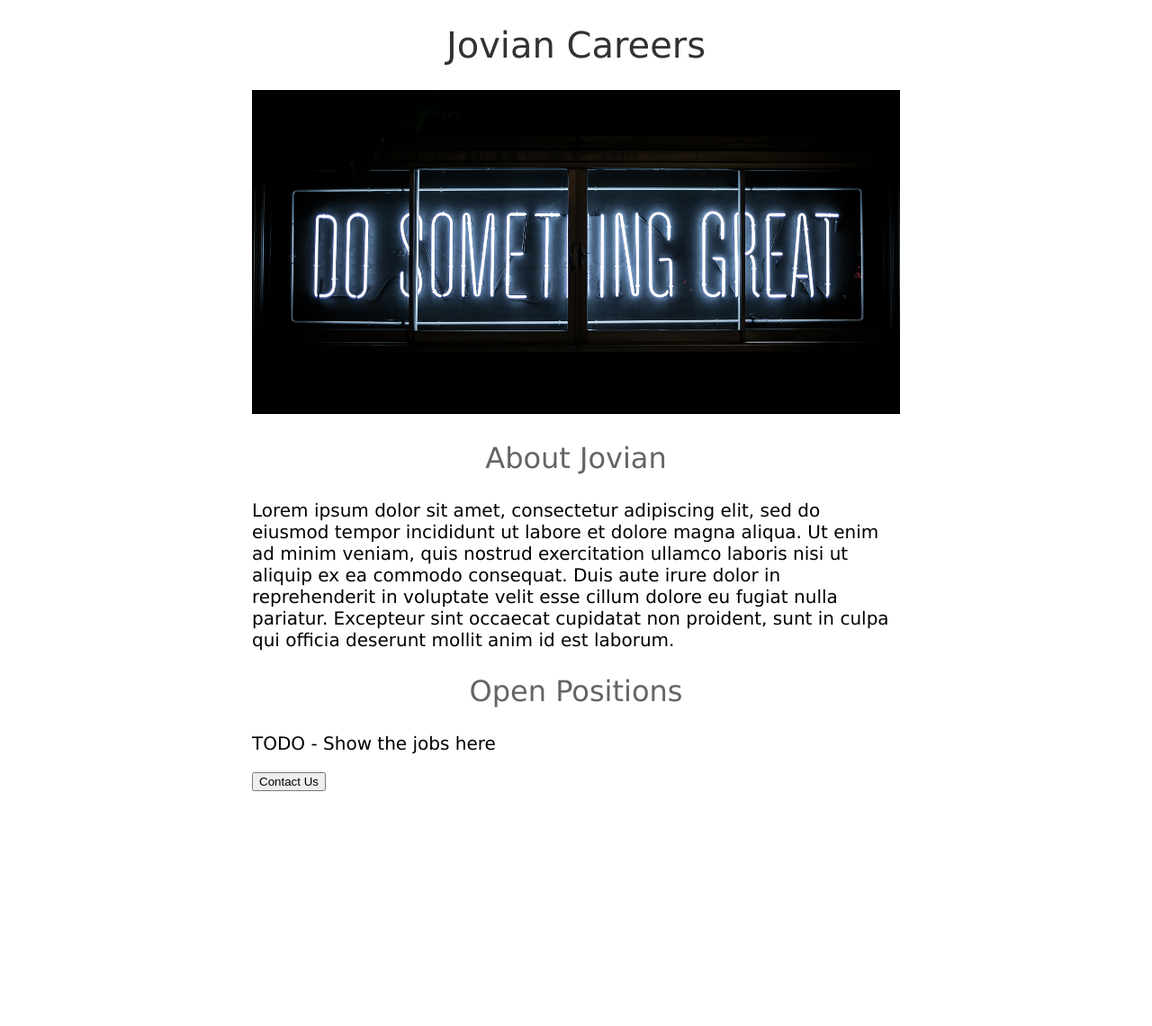
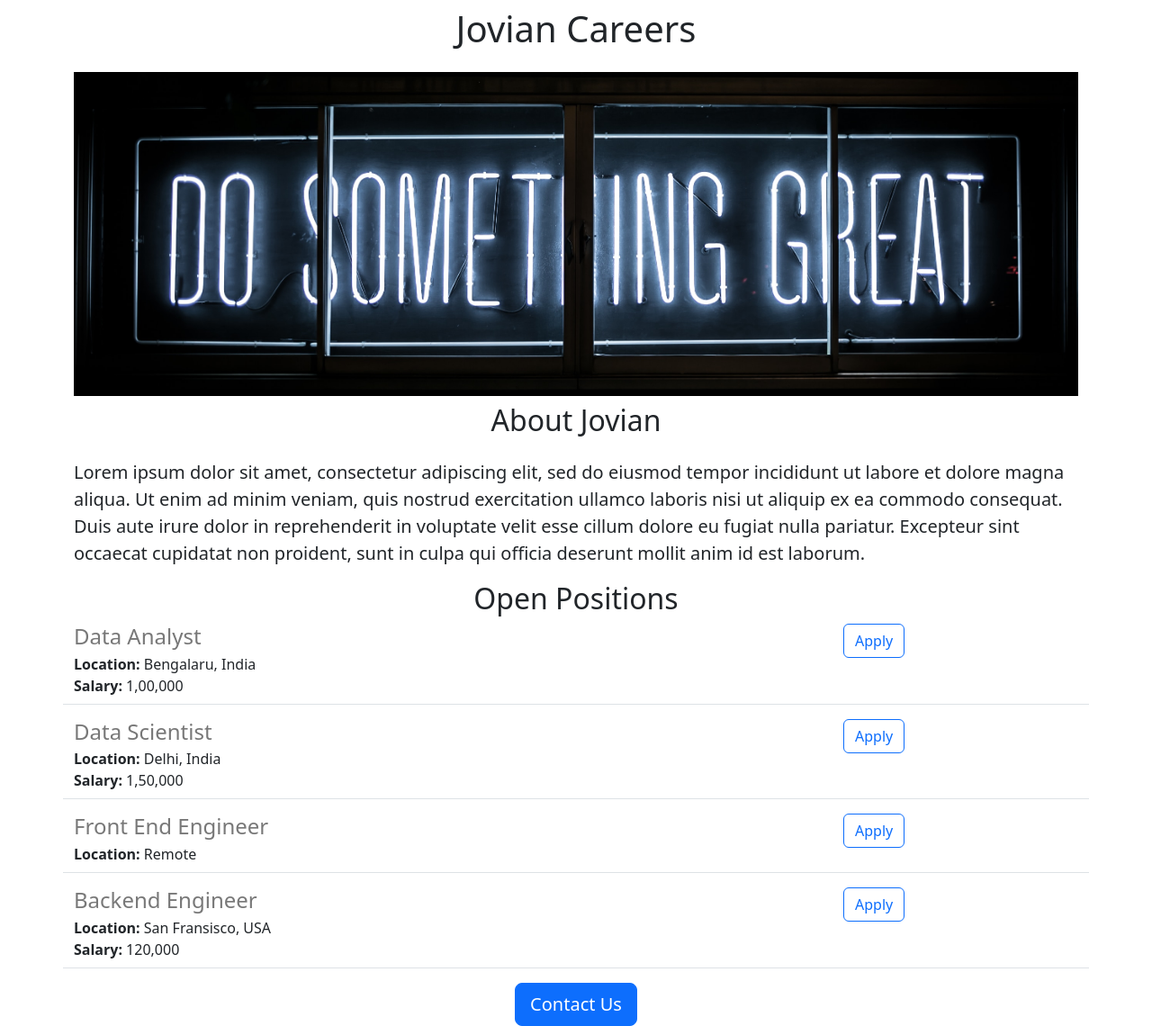
Before and after one commit to Ithinkyoushouldleave/jovian-website-tutorial, a Flask app: page / in a window 1280 px wide. Shown: the whole page at 90% size. Before the commit the page ends 879 px from the top, so only its background shows below. Run offline with Flask 3, Linux system fonts and the light colour scheme.

Commit message:
Mid way through tutoriak
mid way through tutorial

```diff
--- a/app.py
+++ b/app.py
@@ -1,10 +1,40 @@
-from flask import Flask, render_template
+from flask import Flask, render_template, jsonify
 
 app = Flask(__name__)
 
+JOBS = [{
+
+  'id' : 1,
+  'title': 'Data Analyst',
+  'location': 'Bengalaru, India',
+  'salary': '1,00,000',
+},
+  {'id' : 2,
+  'title': 'Data Scientist',
+  'location': 'Delhi, India',
+  'salary': '1,50,000',
+
+},
+  {'id' : 3,
+    'title': 'Front End Engineer',
+    'location': 'Remote',
+
+
+  },
+
+    {'id' : 4,
+      'title': 'Backend Engineer',
+      'location': 'San Fransisco, USA',
+      'salary': '120,000',
+
+    }]
+
 @app.route("/")
 def home():
-    return render_template ("home.html")
+    return render_template ("home.html", jobs=JOBS, company_name = 'Jovian')
 
+@app.route("/jobs")
+def list_jobs():
+  return jsonify(JOBS)
 if  __name__ == "__main__":
   app.run(host="0.0.0.0", debug=True)
--- a/templates/home.html
+++ b/templates/home.html
@@ -2,50 +2,36 @@
 <html>
   <head>
     <title>Jovian Careers</title>
+    <meta charset="utf-8">
+    <meta name="viewport" content="width=device-width, initial-scale=1">
+    <link href="https://cdn.jsdelivr.net/npm/bootstrap@5.3.2/dist/css/bootstrap.min.css" rel="stylesheet" integrity="sha384-T3c6CoIi6uLrA9TneNEoa7RxnatzjcDSCmG1MXxSR1GAsXEV/Dwwykc2MPK8M2HN" crossorigin="anonymous">
     <style>
-      h1{
-        font-size: 40px;
-        font-family: Verdana;
-        font-weight: normal;
-        color: rgb(50, 50, 50);
-        text-align:center;
-       }
-
       #banner {
+        height: 360px;
         width: 100%;
-        height:360px;
         object-fit: cover;
-
       }
-      h2{
-        font-size: 32px;
-        font-family: Verdana;
-        font-weight: normal;
-        color: rgb(100, 100, 100);
-        text-align:center;
-
-      }
-      p{
-        font-family: Verdana;
-        font-size: 20px;
-        text-align:left;
-        font-weight: normal;
-      }
-      #container{
-        max-width: 720px;
-        margin: 0 auto 0 auto;
-
     </style>
+    </head>
   </head>
   <body>
-    <div id="container">
-    <h1>Jovian Careers</h1>
-    <img id="banner" src="https://jovian-website-tutorial-1.julianmalenda.repl.co/static/banner.jpg" height= "320">
-    <h2>About Jovian</h2>
-    <p>Lorem ipsum dolor sit amet, consectetur adipiscing elit, sed do eiusmod tempor incididunt ut labore et dolore magna aliqua. Ut enim ad minim veniam, quis nostrud exercitation ullamco laboris nisi ut aliquip ex ea commodo consequat. Duis aute irure dolor in reprehenderit in voluptate velit esse cillum dolore eu fugiat nulla pariatur. Excepteur sint occaecat cupidatat non proident, sunt in culpa qui officia deserunt mollit anim id est laborum.</p>
-    <h2>Open Positions</h2>
-    <p>TODO - Show the jobs here</p>
-    <button>Contact Us</button>
+    <div class="container">
+    <h1 class="text-center mt-2 mb-4">{{company_name}} Careers</h1>
+    <img class = "img-fluid" id="banner" src="https://jovian-website-tutorial-1.julianmalenda.repl.co/static/banner.jpg" height= "320">
+    <h2 class = "text-center mt-2 mb-4">About Jovian</h2>
+    <p class = "lead">Lorem ipsum dolor sit amet, consectetur adipiscing elit, sed do eiusmod tempor incididunt ut labore et dolore magna aliqua. Ut enim ad minim veniam, quis nostrud exercitation ullamco laboris nisi ut aliquip ex ea commodo consequat. Duis aute irure dolor in reprehenderit in voluptate velit esse cillum dolore eu fugiat nulla pariatur. Excepteur sint occaecat cupidatat non proident, sunt in culpa qui officia deserunt mollit anim id est laborum.</p>
+    <h2 class = "text-center mt-2 mb-4; margin-bottom:4px;">Open Positions</h2>
+      <div>
+      {% for job in jobs %}
+      {% include 'jobitem.html' %}
+      {% endfor %}
+      </div>
+      <div class = "text-center">
+    <button class = "btn btn-primary btn-lg">
+      Contact Us
+    </button>
+      </div>
     </div>
   </body>
+
 </html>
--- /dev/null
+++ b/templates/jobitem.html
@@ -0,0 +1,17 @@
+<div class = "border-bottom row" style = "margin-bottom: 16px; padding-bottom: 8px;">
+  <div class = 'col-9'>
+  <h4 style = "color: rgb(120, 120, 120); margin-bottom: 4px;">{{job['title']}}</h4>
+  <div><b>
+    Location:</b> {{job['location']}}
+
+  </div>
+  {% if 'salary' in job %}
+  <div><b>
+    Salary:</b> {{job['salary']}}
+  </div>
+  {% endif %}
+</div>
+  <div class = 'col-3'>
+  <button type="button" class="btn btn-outline-primary" style = "align: right;">Apply</button>
+  </div>
+  </div>
```
